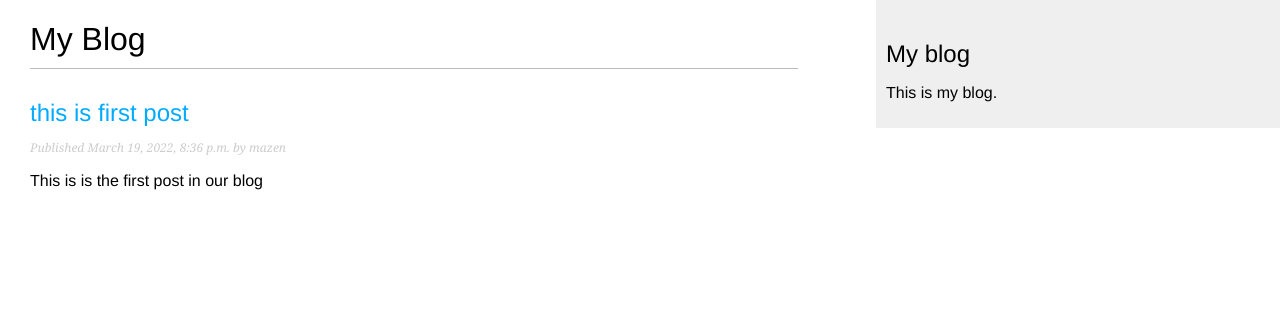
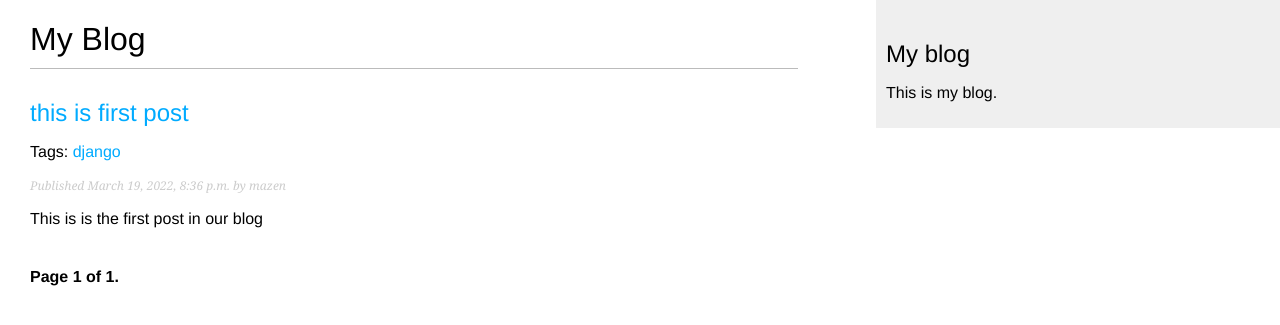
Before and after one commit to mazen-r/Django-Blog, a Django app: page /blog/ in a window 1280 px wide. Shown: the top 325 px of the page. Run offline with Django 3.2, Linux system fonts and the light colour scheme; data comes from the database, SQL or seed files in the repository; both versions use the stored data as it was after the commit.

Commit message:
posts tags

```diff
--- a/blog/models.py
+++ b/blog/models.py
@@ -2,7 +2,7 @@ from django.db import models
 from django.utils import timezone
 from django.urls import reverse
 from django.contrib.auth.models import User
-
+from taggit.managers import TaggableManager
 
 class PublishedManager(models.Manager):
     def get_queryset(self):
@@ -28,8 +28,9 @@ class Post(models.Model):
                               choices=STATUS_CHOICES,
                               default='draft')
 
-    objects = models.Manager() # The default manager.
-    published = PublishedManager() # Our custom manager.
+    objects = models.Manager()
+    published = PublishedManager()
+    tags = TaggableManager()
 
     class Meta:
         ordering = ('-publish',)
--- a/blog/templates/blog/post/list.html
+++ b/blog/templates/blog/post/list.html
@@ -4,15 +4,28 @@
 
 {% block content %}
   <h1>My Blog</h1>
+  {% if tag %}
+    <h2>Posts tagged with "{{ tag.name }}"</h2>
+  {% endif %}
   {% for post in posts %}
     <h2>
       <a href="{{ post.get_absolute_url }}">
         {{ post.title }}
       </a>
     </h2>
+    <p class="tags">
+      Tags:
+      {% for tag in post.tags.all %}
+        <a href="{% url "blog:post_list_by_tag" tag.slug %}">
+          {{ tag.name }}
+        </a>
+        {% if not forloop.last %}, {% endif %}
+      {% endfor %}
+    </p>
     <p class="date">
       Published {{ post.publish }} by {{ post.author }}
     </p>
     {{ post.body|truncatewords:30|linebreaks }}
   {% endfor %}
+  {% include "pagination.html" with page=posts %}
 {% endblock %}
--- /dev/null
+++ b/blog/templates/pagination.html
@@ -0,0 +1,13 @@
+<div class="pagination">
+  <span class="step-links">
+    {% if page.has_previous %}
+      <a href="?page={{ page.previous_page_number }}">Previous</a>
+    {% endif %}
+    <span class="current">
+      Page {{ page.number }} of {{ page.paginator.num_pages }}.
+    </span>
+    {% if page.has_next %}
+      <a href="?page={{ page.next_page_number }}">Next</a>
+    {% endif %}
+  </span>
+</div>
--- a/blog/urls.py
+++ b/blog/urls.py
@@ -4,7 +4,8 @@ from . import views
 app_name = 'blog'
 
 urlpatterns = [
-    path('', views.PostListView.as_view(), name='post_list'),
+    path('', views.post_list, name='post_list'),
     path('<int:year>/<int:month>/<int:day>/<slug:post>/', views.post_detail, name='post_detail'),
-    path('<int:post_id>/share/', views.post_share, name='post_share')
+    path('<int:post_id>/share/', views.post_share, name='post_share'),
+    path('tag/<slug:tag_slug>/',views.post_list, name='post_list_by_tag'),
 ]
--- a/blog/views.py
+++ b/blog/views.py
@@ -2,12 +2,18 @@ from django.shortcuts import render, get_object_or_404
 from django.core.paginator import Paginator, EmptyPage, PageNotAnInteger
 from django.views.generic import ListView
 from django.core.mail import send_mail
+from taggit.models import Tag
 from .models import Post, Comment
 from .forms import EmailPostForm, CommentForm
 
 
-def post_list(request):
+def post_list(request, tag_slug=None):
     object_list = Post.published.all()
+    tag = None
+    if tag_slug:
+        tag = get_object_or_404(Tag, slug=tag_slug)
+        object_list = object_list.filter(tags__in=[tag])
+
     paginator = Paginator(object_list, 3)
     page = request.GET.get('page')
     try:
@@ -19,7 +25,8 @@ def post_list(request):
     return render(request,
                  'blog/post/list.html',
                  {'page': page,
-                  'posts': posts})
+                  'posts': posts,
+                  'tag': tag})
 
 
 def post_detail(request, year, month, day, post):
--- a/config/settings.py
+++ b/config/settings.py
@@ -26,6 +26,7 @@ INSTALLED_APPS = [
     'django.contrib.messages',
     'django.contrib.staticfiles',
     'blog.apps.BlogConfig',
+    'taggit',
 ]
 
 MIDDLEWARE = [
```
Also changed, not shown: db.sqlite3.
